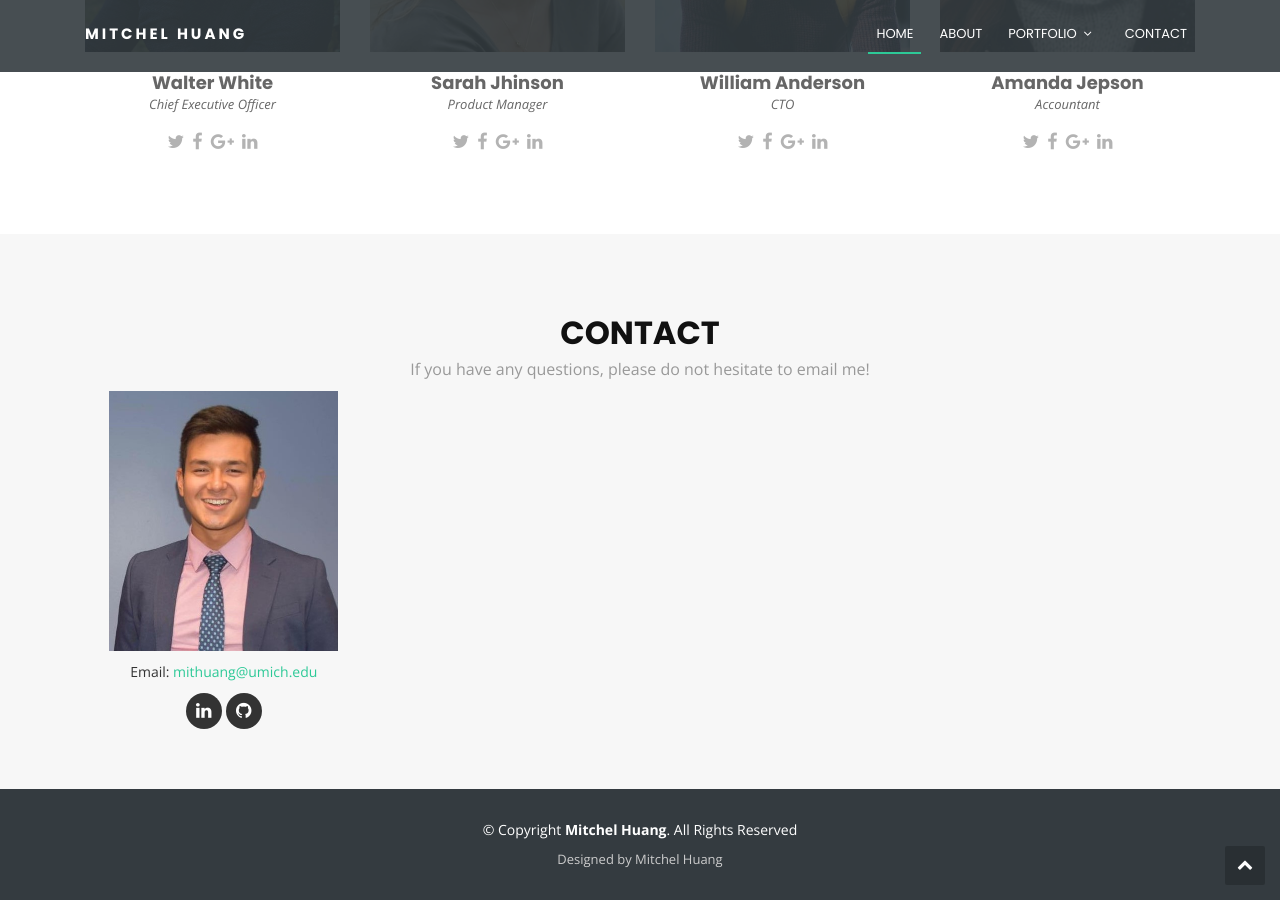
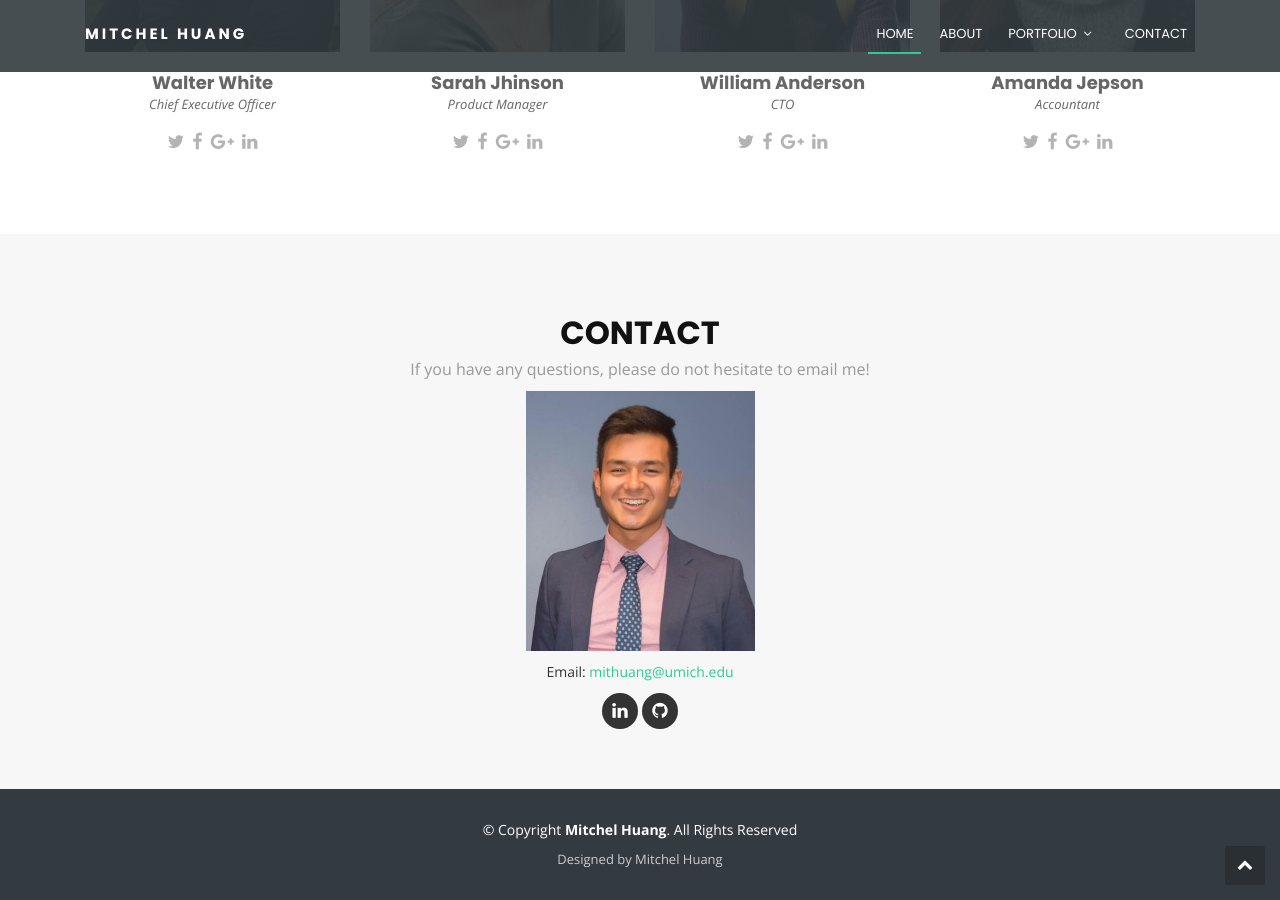
Before and after one commit to mithuang/mithuang.github.io, a Jekyll site: the page index.html, which Jekyll copies as it is, in a window 1280 px wide and 900 px high, scrolled down 3219 px. Built offline with Jekyll 4.4.1, drawn with Linux system fonts in a browser that asks for light colours.

Commit message:
section header formatting9

```diff
--- a/index.html
+++ b/index.html
@@ -351,7 +351,7 @@
         </div>
 
         <!--<div class="row"> -->
-          <div class="col-lg-3 col-md-4">
+          <div class="col-lg-3 col-md-4" style="float:none;margin:auto;">
 
             <div class="background"></div>
 
```
